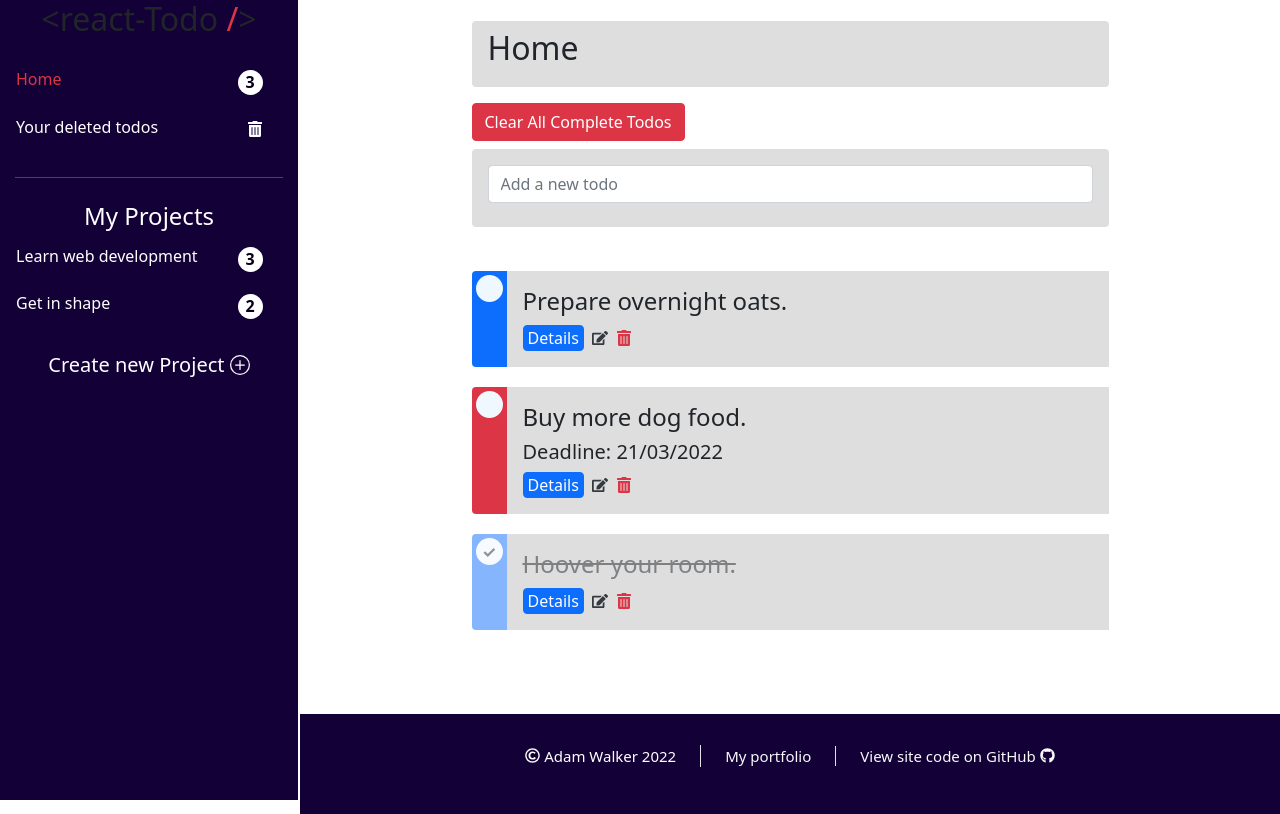
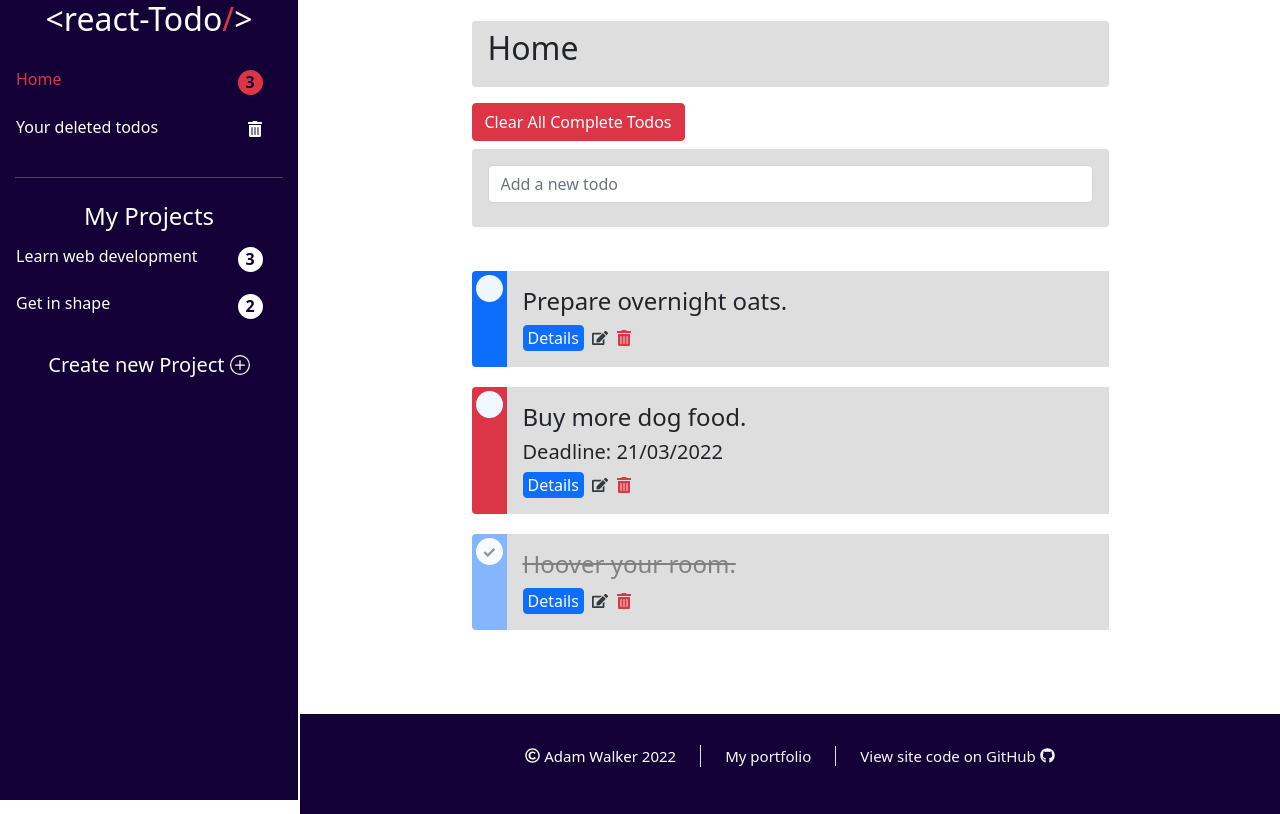
Before and after one commit to Nootuff/React-ToDo-App, a React (Create React App) app: page / in a window 1280 px wide. Built offline with nearby package versions, Linux system fonts and the light colour scheme.

Commit message:
Created separate component for logo.

```diff
--- a/src/components/Forms/NewTodoForm.js
+++ b/src/components/Forms/NewTodoForm.js
@@ -42,7 +42,7 @@ function NewTodoForm({ handleChangeFunc, submitTodo, values, setValues, proj })
             <Button
               className="mb-2"
               onClick={() => setOpenNotes(!openNotes)}
-              //aria-controls="example-collapse-text"
+              aria-controls="collapse-notes"
               aria-expanded={openNotes}
             >
               Notes
@@ -116,7 +116,7 @@ function NewTodoForm({ handleChangeFunc, submitTodo, values, setValues, proj })
                   I need to do this
                 </Button>
               </ButtonGroup>
-              <ButtonGroup aria-label="Toolbar with button groups">
+              <ButtonGroup>
                 <Button
                   variant="danger"
                   onClick={() => { setOpen(false) }}
--- a/src/components/ListItems/Project.js
+++ b/src/components/ListItems/Project.js
@@ -7,7 +7,7 @@ function Project({ setProj, proj, data }) {
      return (
           <div
                className='Project-container mb-1 ps-3 p-2'
-               style={{ color: proj === data.projId ? "#DC3545" : "white"}}
+               style={{ color: proj === data.projId ? "var(--danger-red)" : "white" }}
                onClick={() => { setProj(data.projId) }}
           >
                <div className="Nav-data d-flex "
@@ -15,7 +15,13 @@ function Project({ setProj, proj, data }) {
                >
                     <div><h6>{data.projName + " "}</h6></div>
                     <div className='ms-auto'>
-                         {data.projId !== "3" && <div className="d-inline"><b><span className="Project-count">{data.projTodos.length}</span></b></div>}
+                         {data.projId !== "3" && <div className="d-inline">
+                         <b>
+                         <span className="Project-count" style={{ backgroundColor: proj === data.projId ? "var(--danger-red)" : "white"}}>
+                         {data.projTodos.length}
+                         </span>
+                         </b>
+                         </div>}
 
                          <div className="d-inline Icon" >{ /*props.data.projId === "1" && <FaHome />  :*/ data.projId === "3" && <FaTrashAlt />}</div>
                     </div>
--- a/src/components/Partials/Footer.js
+++ b/src/components/Partials/Footer.js
@@ -12,10 +12,10 @@ function Footer() {
                     <p className="border-end text-wrap pe-4 text-white"> <FaRegCopyright className="Icon" /> Adam Walker 2022</p>
                 </div>
                 <div>
-                    <a className="Footer-item link-light text-wrap text-decoration-none" href="https://nootuff.github.io/" target="_blank">My portfolio</a>
+                    <a className="Footer-item link-light text-wrap text-decoration-none" rel="noreferrer" href="https://nootuff.github.io/" target="_blank">My portfolio</a>
                 </div>
                 <div>
-                    <a className="Footer-item link-light text-decoration-none ps-4 border-start" href="https://github.com/Nootuff/React-ToDo-App" target="_blank">View site code on GitHub <FaGithub className="Icon" /></a>
+                    <a className="Footer-item link-light text-decoration-none ps-4 border-start" href="https://github.com/Nootuff/React-ToDo-App" rel="noreferrer" target="_blank">View site code on GitHub <FaGithub className="Icon" /></a>
                 </div>
             </div>
         </nav>
--- a/src/components/Partials/Header.js
+++ b/src/components/Partials/Header.js
@@ -1,6 +1,7 @@
 import Navbar from 'react-bootstrap/Navbar';
 import { FaBars } from "react-icons/fa";
 import { ImCross } from "react-icons/im";
+import Logo from "../Partials/Logo";
 import '../../styles/Partials/Header.css';
 import '../../styles/index.css';
 
@@ -8,11 +9,14 @@ function Header({ setOpenNav, openNav, setProj }) {
     return (
         <Navbar className="Header navbar fixed-top  d-block d-sm-none background-purple" >
             <div className="d-flex">
-                <h2 className="Header-logo p-2 cursor-pointer"
+                {/*  <h2 className="Header-logo p-2 cursor-pointer"
                     onClick={() => { setProj("1") }}
                 >
                     &lt;react-Todo <span className="text-danger">/</span>&gt;
-                </h2>
+    </h2> */}
+                <Logo
+                    setProj={setProj}
+                />
                 <div className="Header-button p-2 ms-auto">
                     <h4
                         onClick={() => setOpenNav(!openNav)}
--- /dev/null
+++ b/src/components/Partials/Logo.js
@@ -0,0 +1,12 @@
+import '../../styles/index.css';
+
+function Logo({ setProj }){
+    return (
+        <h2 className="cursor-pointer"
+            onClick={()=>{ setProj("1") }}
+        >
+            <span className="text-white">&lt;react-Todo</span><span style={{ color: "var(--danger-red)" }}>/</span><span className="text-white">&gt;</span>
+        </h2>
+    )
+}
+export default Logo;
--- a/src/components/Partials/Sidebar.js
+++ b/src/components/Partials/Sidebar.js
@@ -1,14 +1,18 @@
 import ProjectList from "../ListComponents/ProjectList";
+import Logo from "../Partials/Logo";
 import '../../styles/Partials/Sidebar.css';
 
 function Sidebar({ projects, proj, setProj, handleFormShow }) {
-return(
+  return (
     <div className="Sidebar d-none d-sm-block background-purple">
-      <h2 className="white-text cursor-pointer"
+      {/* <h2 className="white-text cursor-pointer"
         onClick={() => { setProj("1") }}
       >
         &lt;react-Todo <span style={{ color: "#DC3545" }}>/</span>&gt;
-      </h2>
+</h2> */}
+      <Logo
+        setProj={setProj}
+      />
       <ProjectList
         projects={projects}
         proj={proj}
--- a/src/components/TodoListBase.js
+++ b/src/components/TodoListBase.js
@@ -1,4 +1,4 @@
-import React, { useState, useEffect } from "react";
+import React, { useState } from "react";
 import NewTodoForm from "./Forms/NewTodoForm";
 import NewProjectForm from "./Forms/NewProjectForm";
 import TodoList from "./ListComponents/TodoList";
--- a/src/hooks/useLocalStorage.js
+++ b/src/hooks/useLocalStorage.js
@@ -70,7 +70,7 @@ const initialStorage = {
             {
                 "taskBody": "Buy some new trainers",
                 "taskNotes": "Make sure they're good quality.",
-                "priority": "low",
+                "priority": "Low",
                 "id": "00005",
                 "completed": true,
                 "deadline": "2022-02-25",
--- a/src/styles/ListItems/Project.css
+++ b/src/styles/ListItems/Project.css
@@ -13,7 +13,6 @@
   line-height: 25px;
   -moz-border-radius: 30px; /* or 50% */
   border-radius: 30px; /* or 50% */
-  background-color: white;
-  color: var(--dark-purple);
+  color: var(--purple);
   text-align: center;
 }
```
